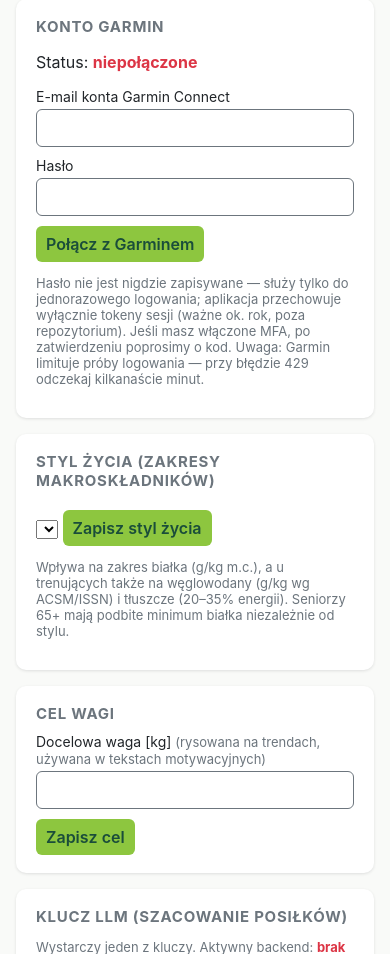
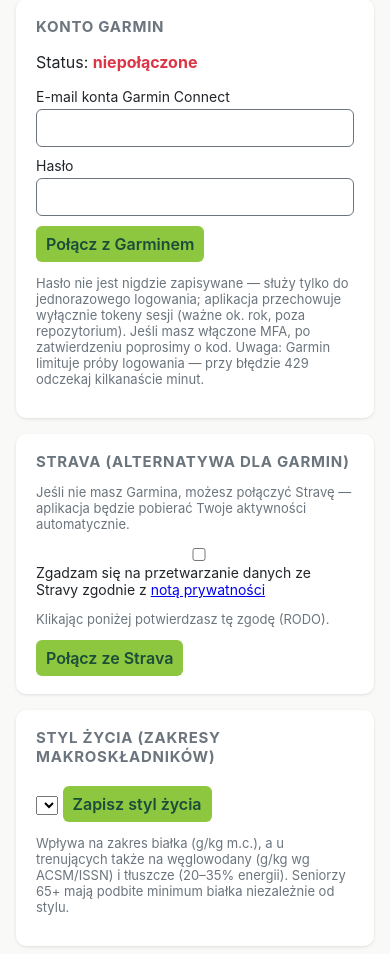
Before and after one commit to mariuszwojciechowski/bilans-kcal, a FastAPI app: template app/templates/settings.html in a window 390 px wide. Shown: the part 83-1037 px from the top of the page. Run offline with FastAPI, Linux system fonts and the light colour scheme; the template is opened without the code that fills it, so the values that code supplies are empty; parts of the project's set-up code (start-up, migrations or seed data) failed here and were passed over.

Commit message:
UI: Add Strava card in settings (desktop & mobile) — 25.0.1

```diff
--- a/app/templates/settings.html
+++ b/app/templates/settings.html
@@ -88,6 +88,25 @@
   {% if garmin_connected %}
   <button onclick="deepSync()">Synchronizuj 30 dni wstecz (np. po powrocie z wakacji)</button>
   <span class="muted" id="deep-sync-status"></span>
+  {% endif %}
+</section>
+
+<section class="card" id="strava-card">
+  <h2>Strava (alternatywa dla Garmin)</h2>
+  {% if garmin_connected %}
+  <p class="muted">Masz połączony Garmin — ma priorytet, Strava nie jest używana do synchronizacji, dopóki nie odłączysz Garmina.</p>
+  {% elif strava_connected %}
+  <p>Status: <b class="ok">połączone</b></p>
+  <form method="post" action="/settings/strava/disconnect" style="margin-top:10px">
+    <button class="primary">Odłącz Stravę</button>
+  </form>
+  {% else %}
+  <p class="muted">Jeśli nie masz Garmina, możesz połączyć Stravę — aplikacja będzie pobierać Twoje aktywności automatycznie.</p>
+  <form method="post" action="/settings/strava/connect" style="margin-top:10px">
+    <label><input type="checkbox" name="consent_granted" required> Zgadzam się na przetwarzanie danych ze Stravy zgodnie z <a href="/prywatnosc#strava" target="_blank">notą prywatności</a></label>
+    <p class="muted">Klikając poniżej potwierdzasz tę zgodę (RODO).</p>
+    <button class="primary">Połącz ze Strava</button>
+  </form>
   {% endif %}
 </section>
 
```
Also changed, not shown: app/templates/mobile.html (+16 -0 lines).
